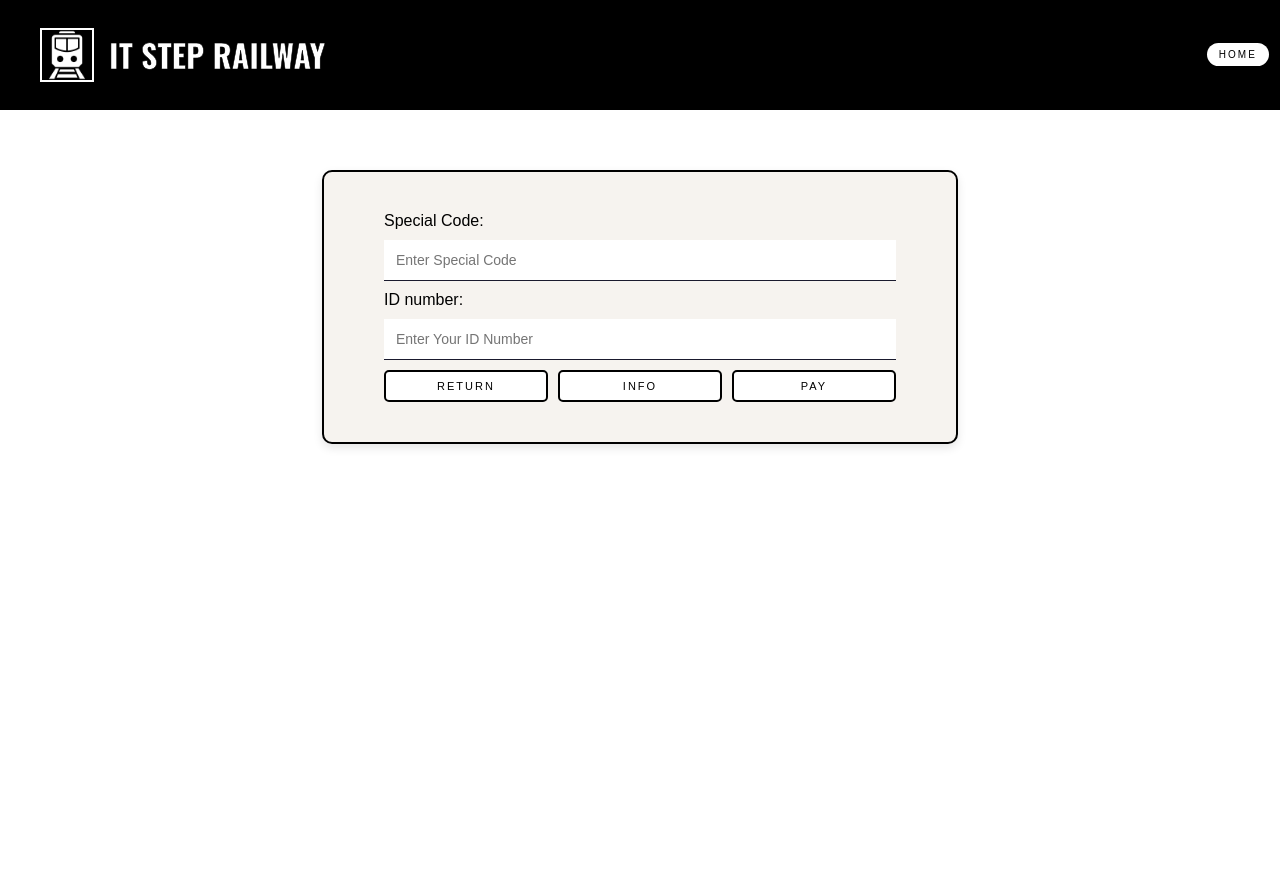
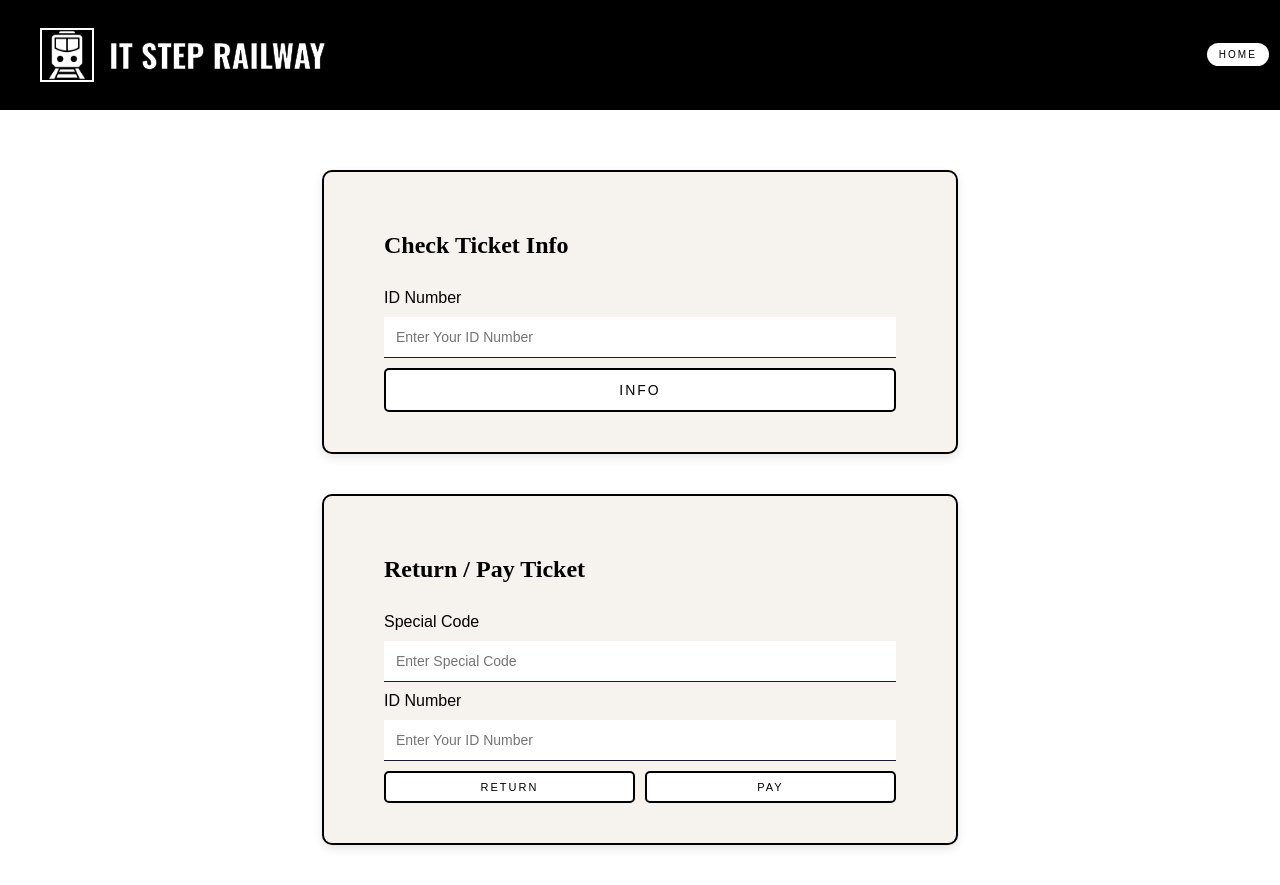
Before and after one commit to lukatevdo3/IT_STEP_FINAL_PROJECT, a Django app: page /info/ in a window 1280 px wide. Before the commit the page ends 448 px from the top, so only its background shows below. Run offline with Django 5.2, Linux system fonts and the light colour scheme; some web fonts are replaced.

Commit message:
Newer Commit

```diff
--- a/railway_tickets/railway/templates/railway_tickets/return_page.html
+++ b/railway_tickets/railway/templates/railway_tickets/return_page.html
@@ -15,23 +15,28 @@
     </div>
 
     <div class="forms">
+        <h2>Check Ticket Info</h2>
         <form method="post">
             {% csrf_token %}
+            <label class="form-label">ID Number</label>
+            <input type="text" name="id" placeholder="Enter Your ID Number" required>
+            <button type="submit" name="button" value="information">Info</button>
+        </form>
+    </div>
 
-            <label class="form-label">Special Code:</label>
+    <div class="forms">
+    <h2>Return / Pay Ticket</h2>
+        <form method="post">
+            {% csrf_token %}
+            <label class="form-label">Special Code</label>
             <input type="text" name="qr-code" placeholder="Enter Special Code" required>
-
-            <label class="form-label">ID number:</label>
+            <label class="form-label">ID Number</label>
             <input type="text" name="id" placeholder="Enter Your ID Number" required>
             <div class="buttons-row">
                 <button type="submit" name="button" value="return">Return</button>
-                <button type="submit" name="button" value="information">Info</button>
                 <button type="submit" name="button" value="pay">Pay</button>
             </div>
         </form>
-        {% if error %}
-            <h3 class="flash-message error">{{ error }}</h3>
-        {% endif %}
     </div>
 
 
@@ -41,8 +46,11 @@
                 <h2>Ticket Info</h2>
                 <p>Name: {{ user.name }}</p>
                 <p>Surname: {{ user.surname }}</p>
-                <p>QR Code: {{ ticket.qr_code }}</p>
-                <p>Seat: {{ ticket.seat_id.seat_num }}</p>
+                {% for ticket in tickets %}
+                    <p><strong>QR Code:</strong> {{ ticket.qr_code }}</p>
+                    <p><strong>Seat:</strong> {{ ticket.seat_id.seat_num }}</p>
+                    <p><strong>Wagon:</strong> {{ ticket.seat_id.wagon_num }}</p>
+                {% endfor %}
                 <button onclick="this.parentElement.parentElement.style.display='none'">Close</button>
             </div>
         </div>
--- a/railway_tickets/railway/views.py
+++ b/railway_tickets/railway/views.py
@@ -192,6 +192,18 @@ class ViewAndReturnPage(View):
         id_num = request.POST.get('id')
         submit = request.POST.get('button')
 
+        if submit == 'information':
+            if not User.objects.filter(id=id_num).exists():
+                return render(request, 'railway_tickets/return_page.html', {'error': 'Please enter a correct ID number'})
+
+            user = User.objects.get(id=id_num)
+            tickets = Ticket.objects.filter(user_id=user)
+            return render(request, 'railway_tickets/return_page.html', {
+                'tickets': tickets,
+                'user': user,
+                'show_modal': True
+            })
+
         if not Ticket.objects.filter(qr_code=qr_code).exists():
             return render(request, 'railway_tickets/return_page.html', {'error': 'Please enter a correct QR code'})
 
@@ -207,15 +219,6 @@ class ViewAndReturnPage(View):
             else:
                 messages.error(request, 'This ticket has not been paid yet!')
                 return render(request, 'railway_tickets/return_page.html')
-        elif submit == 'information':
-            if ticket.paid:
-                return render(request, 'railway_tickets/return_page.html', {
-                    'ticket': ticket,
-                    'user': user,
-                    'show_modal': True
-                })
-            else:
-                return render(request, 'railway_tickets/return_page.html')
         elif submit == 'pay':
             if ticket.paid:
                 messages.error(request, 'This ticket has already been paid!')
```
Also changed, not shown: railway_tickets/db.sqlite3.
